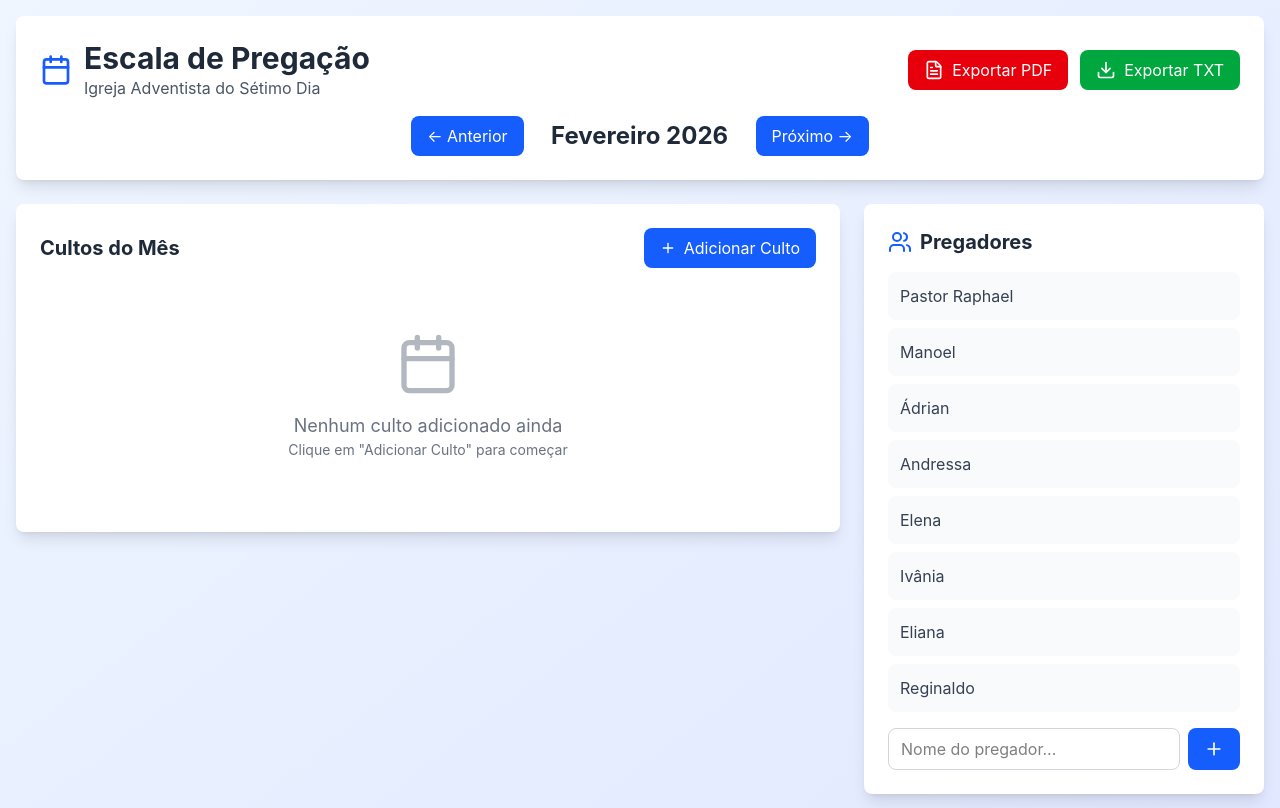
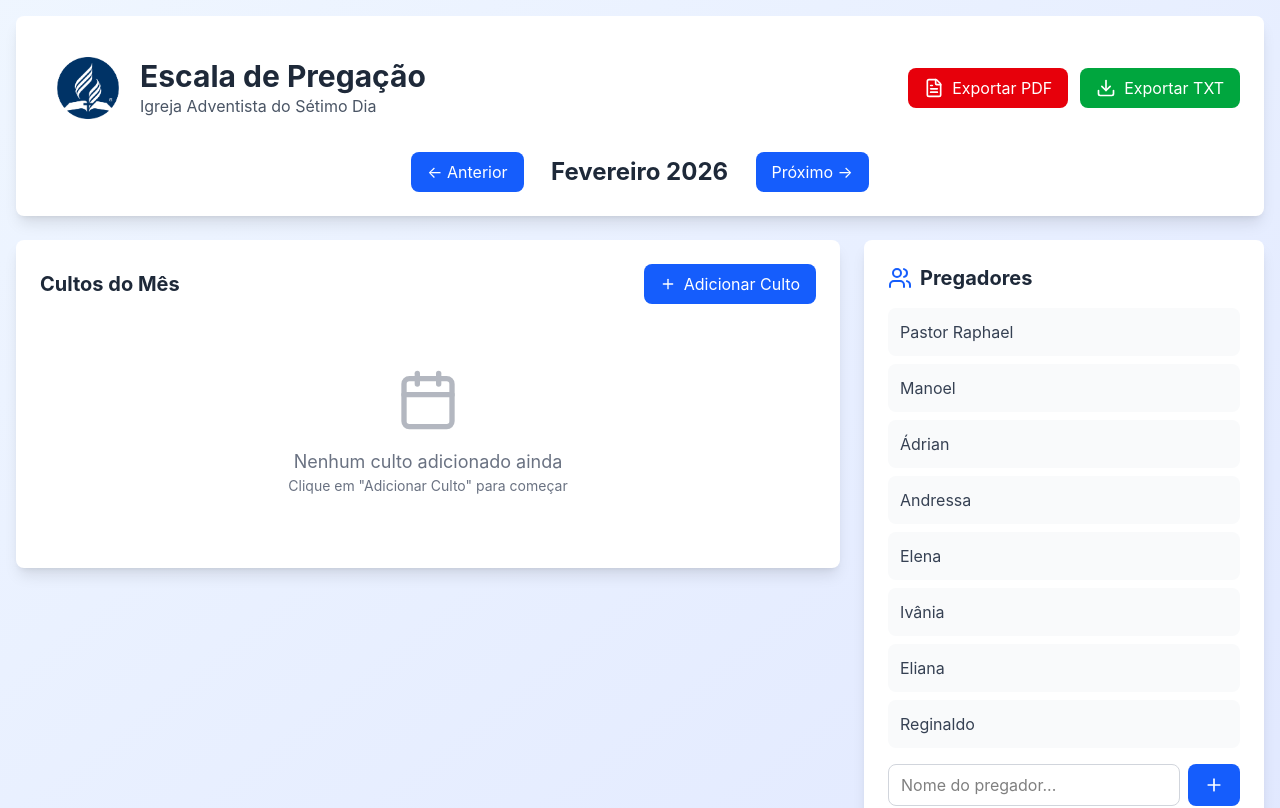
Before and after one commit to oadrianrabelo/escala-pregacao, a Next.js app: page / in a window 1280 px wide. Shown: the top 808 px of the page. Built offline with nearby package versions, Linux system fonts and the light colour scheme.

Commit message:
feat: adiciona logo iasd na tela principal

```diff
--- a/src/components/EscalaPregacao/Header.tsx
+++ b/src/components/EscalaPregacao/Header.tsx
@@ -2,6 +2,7 @@
 import React from "react";
 import { Calendar, Download, FileText } from "lucide-react";
 import { MESES } from "@/types/culto";
+import Image from "next/image";
 
 interface HeaderProps {
   mesAtual: number;
@@ -19,10 +20,17 @@
   onExportarPDF,
 }) => {
   return (
+
     <div className="bg-white rounded-lg shadow-lg p-6 mb-6">
       <div className="flex items-center justify-between mb-4">
-        <div className="flex items-center gap-3">
-          <Calendar className="w-8 h-8 text-blue-600" />
+        <div className="flex items-center gap-1">
+          <Image
+            src="/logo-circular.png"
+            alt="Logo da Igreja"
+            width={200}
+            height={200}
+            className="w-24 h-24 rounded-full object-cover"
+          />
           <div>
             <h1 className="text-3xl font-bold text-gray-800">
               Escala de Pregação
--- a/src/utils/exportar.ts
+++ b/src/utils/exportar.ts
@@ -207,7 +207,7 @@
       </style>
     </head>
     <body>
-      <div class="tema-badge">Tema: ${tema.nome}</div>
+
 
       <div class="header">
         <h1>ESCALA DE PREGAÇÃO - ${MESES[mes]} ${ano}</h1>
```
Also changed, not shown: public/logo-circular-200x200.png (added), public/logo-circular.png (added).
